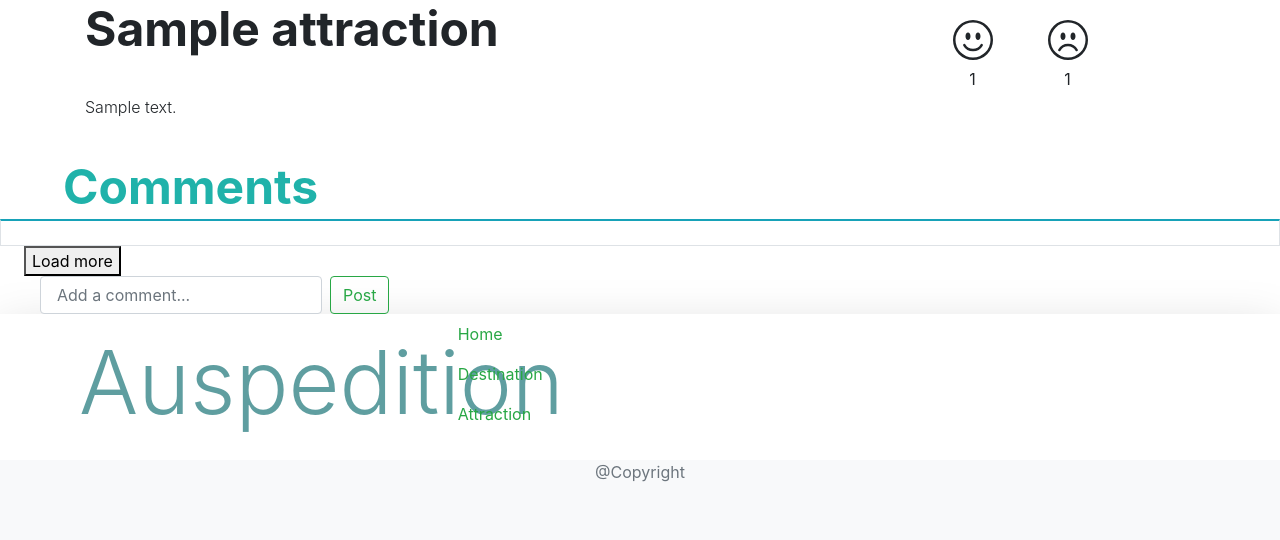
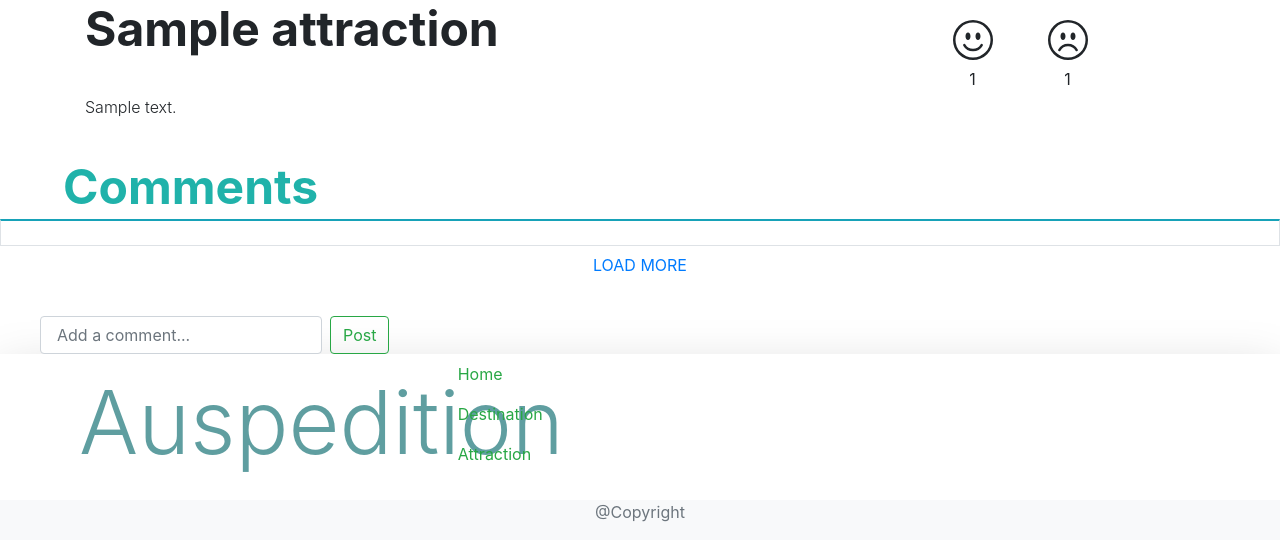
Before and after one commit to tc98100/Auspedition, a Django app: page /attractions/1/ in a window 1280 px wide. Shown: the part 425-965 px from the top of the page. Before the commit the page ends 907 px from the top, so only its background shows below. Run offline with Django 3.2, Linux system fonts and the light colour scheme; tables that the repository leaves empty hold one stand-in row (values such as "Sample post"); grey boxes marked "Sample" are stand-in pictures; data that the repository does not hold is empty; some libraries are stand-ins or nearby versions.

Commit message:
load more buttom css update

```diff
--- a/Austrip/main/templates/attraction_detail.html
+++ b/Austrip/main/templates/attraction_detail.html
@@ -137,9 +137,10 @@
     </div>
     <div id="aComments"></div>
 </form>
-<div class="ml-4">
-    <button id="aLoadMoreBtn" value="{{ place.attraction_id }}">Load more</button>
-</div>
+    <div class="loadMoreButton">
+        <button type="button" id="aLoadMoreBtn" class="btn btn-link" value="{{ place.attraction_id }}">LOAD MORE
+        </button>
+    </div>
 <div class="ml-4">
     <form class="form-inline my-2 my-lg-0 mx-3" method="POST"
           action="{% url 'attraction_details' attraction=place.attraction_id %}">
```
